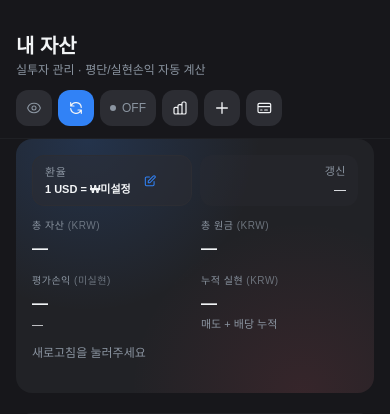
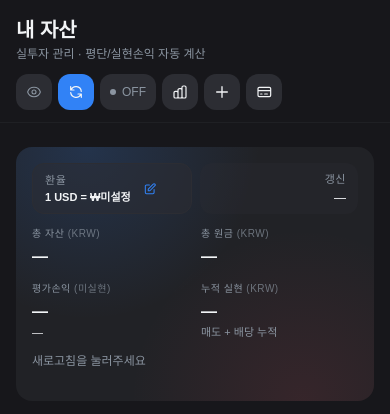
Before and after one commit to keencho/tradelab, a FastAPI app: template templates/pages/my.html in a window 390 px wide. Shown: the part 56-470 px from the top of the page. Run offline with FastAPI, Linux system fonts and the light colour scheme; the template is opened without the code that fills it, so the values that code supplies are empty; some libraries are stand-ins or nearby versions; some web fonts are replaced.

Commit message:
내 자산/리포트 sticky 헤더 모바일 정리 - top: -padding 으로 stuck 위치 보정 + hero 레이아웃 모바일 겹침 수정

```diff
--- a/templates/pages/my.html
+++ b/templates/pages/my.html
@@ -89,7 +89,7 @@
 
 {% block content %}
 <!-- ─────── 헤더 (sticky) ─────── -->
-<div class="sticky top-0 z-30 -mx-4 lg:-mx-6 -mt-4 lg:-mt-6 px-4 lg:px-6 pt-4 lg:pt-6 pb-3 mb-4 bg-ground border-b border-elevated/40 flex items-center justify-between flex-wrap gap-3">
+<div class="sticky -top-4 lg:-top-6 z-30 -mx-4 lg:-mx-6 -mt-4 lg:-mt-6 px-4 lg:px-6 pt-4 lg:pt-6 pb-3 mb-6 bg-ground border-b border-elevated/40 flex items-center justify-between flex-wrap gap-3">
     <div>
         <h2 class="text-xl lg:text-2xl font-bold text-white">내 자산</h2>
         <p class="text-xs text-muted mt-0.5">실투자 관리 · 평단/실현손익 자동 계산</p>
--- a/templates/pages/my_report.html
+++ b/templates/pages/my_report.html
@@ -12,7 +12,7 @@
 {% endblock %}
 
 {% block content %}
-<div class="sticky top-0 z-30 -mx-4 lg:-mx-6 -mt-4 lg:-mt-6 px-4 lg:px-6 pt-4 lg:pt-6 pb-3 mb-4 bg-ground border-b border-elevated/40 flex items-center justify-between flex-wrap gap-3">
+<div class="sticky -top-4 lg:-top-6 z-30 -mx-4 lg:-mx-6 -mt-4 lg:-mt-6 px-4 lg:px-6 pt-4 lg:pt-6 pb-3 mb-6 bg-ground border-b border-elevated/40 flex items-center justify-between flex-wrap gap-3">
     <div>
         <h2 class="text-xl lg:text-2xl font-bold text-white">리포트</h2>
         <p class="text-xs text-muted mt-0.5">실현손익 · 종목별 · 계좌/시장 비중</p>
```
